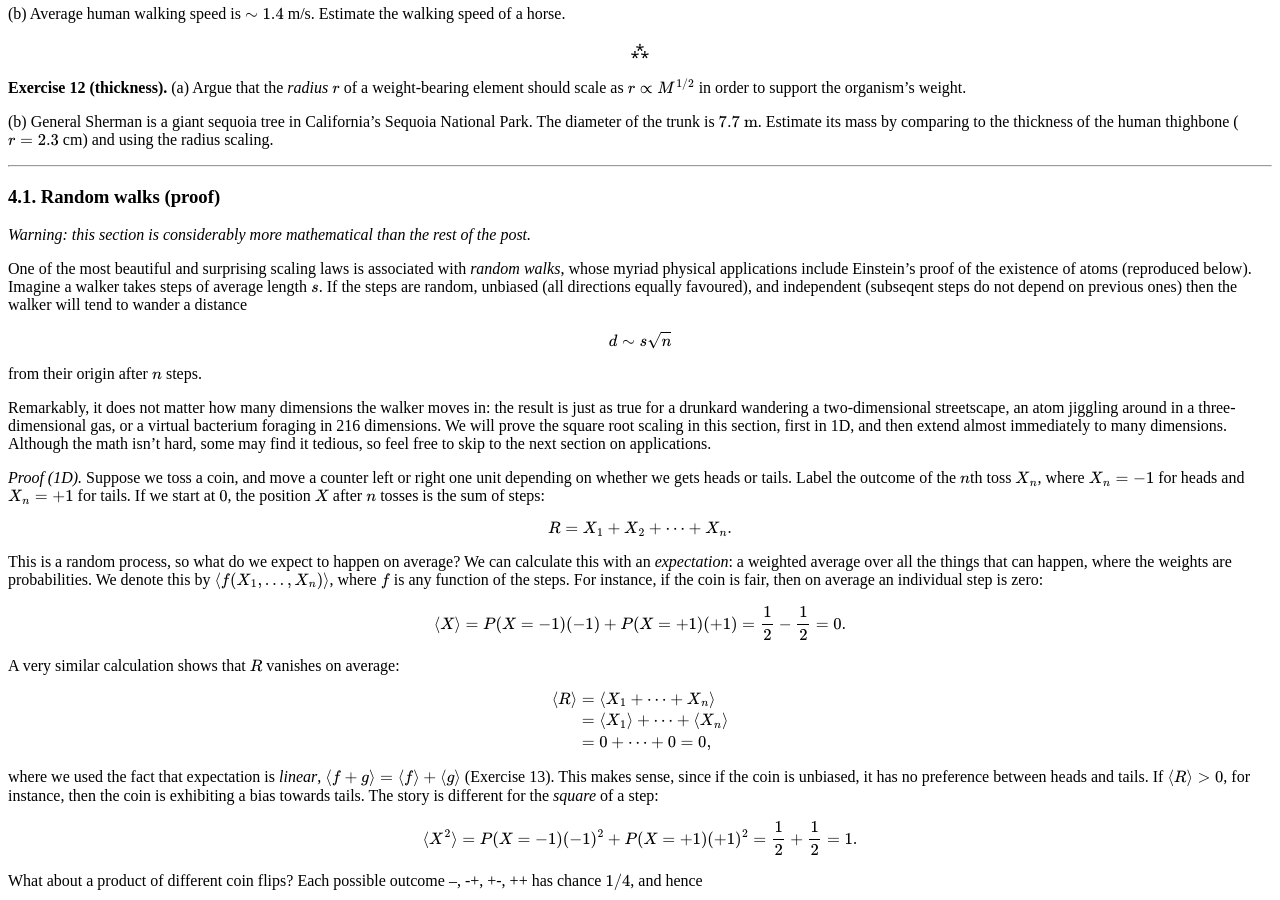
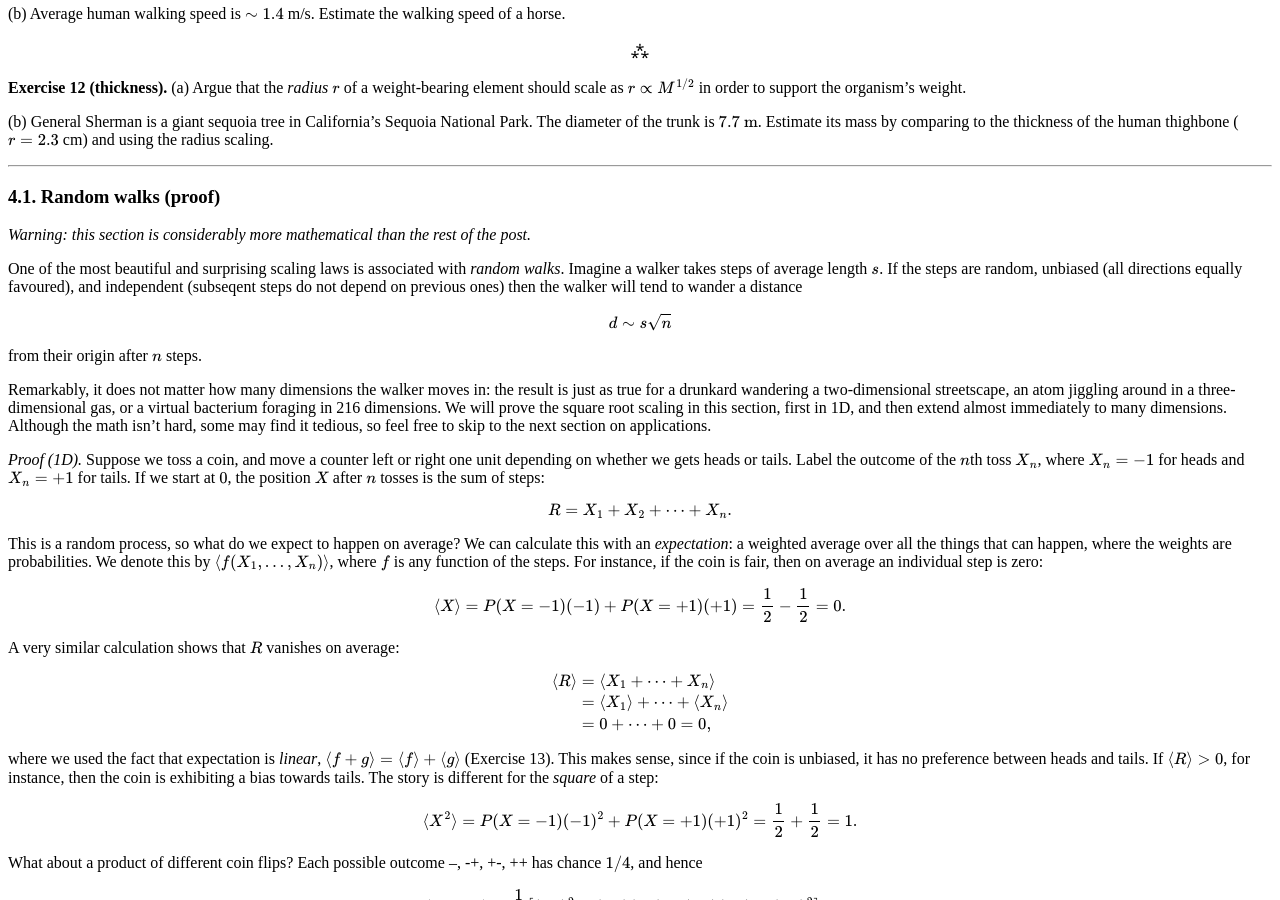
Before and after one commit to hapax/hapax.github.io, a Jekyll site: the page built from assets/simple-physics.md, in a window 1280 px wide and 900 px high, scrolled down 9007 px. Built offline with Jekyll 4.4.1, drawn with Linux system fonts in a browser that asks for light colours; our own code applies the rules of GitHub Pages for plain Markdown files; formulas are drawn with MathJax 3; a script that is not in the unit is left out; some of the changed text lies outside the part shown.

Commit message:
Update simple-physics.md

```diff
--- a/assets/simple-physics.md
+++ b/assets/simple-physics.md
@@ -982,9 +982,7 @@ Argue that walking speed scales as $\ell^{1/2}$. *Hint.* Model the leg as a <a h
  of the post.*
 
 One of the most beautiful and surprising scaling laws is associated
-with *random walks*, whose myriad
-physical applications include Einstein's proof of the existence of
-atoms (reproduced below).
+with *random walks*.
 Imagine a walker takes steps of average length $s$.
 If the steps are random, unbiased (all directions equally favoured),
 and independent (subseqent steps do not depend on previous ones) then
```
Also changed, not shown: other parts of assets/simple-physics.md (+0 -2 lines).
